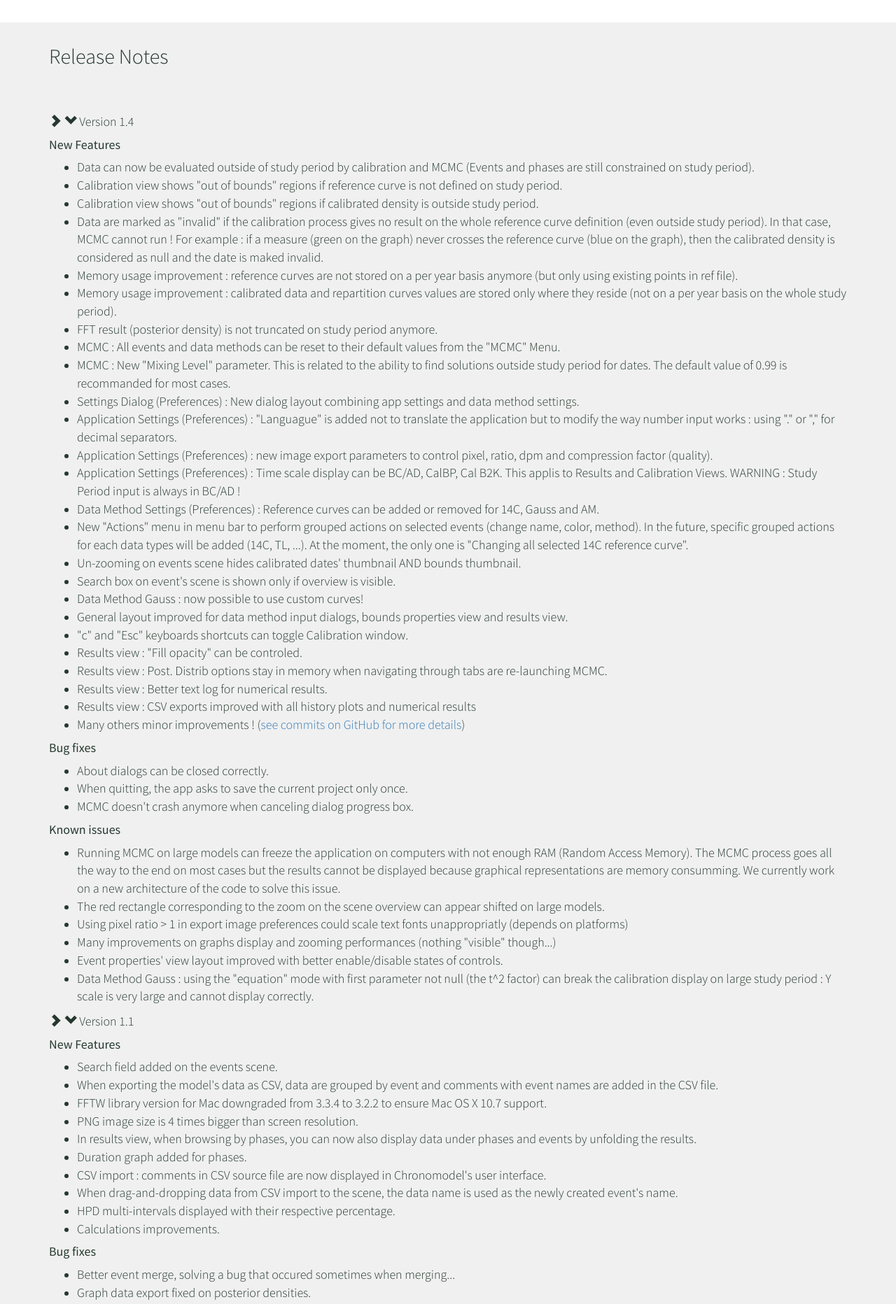
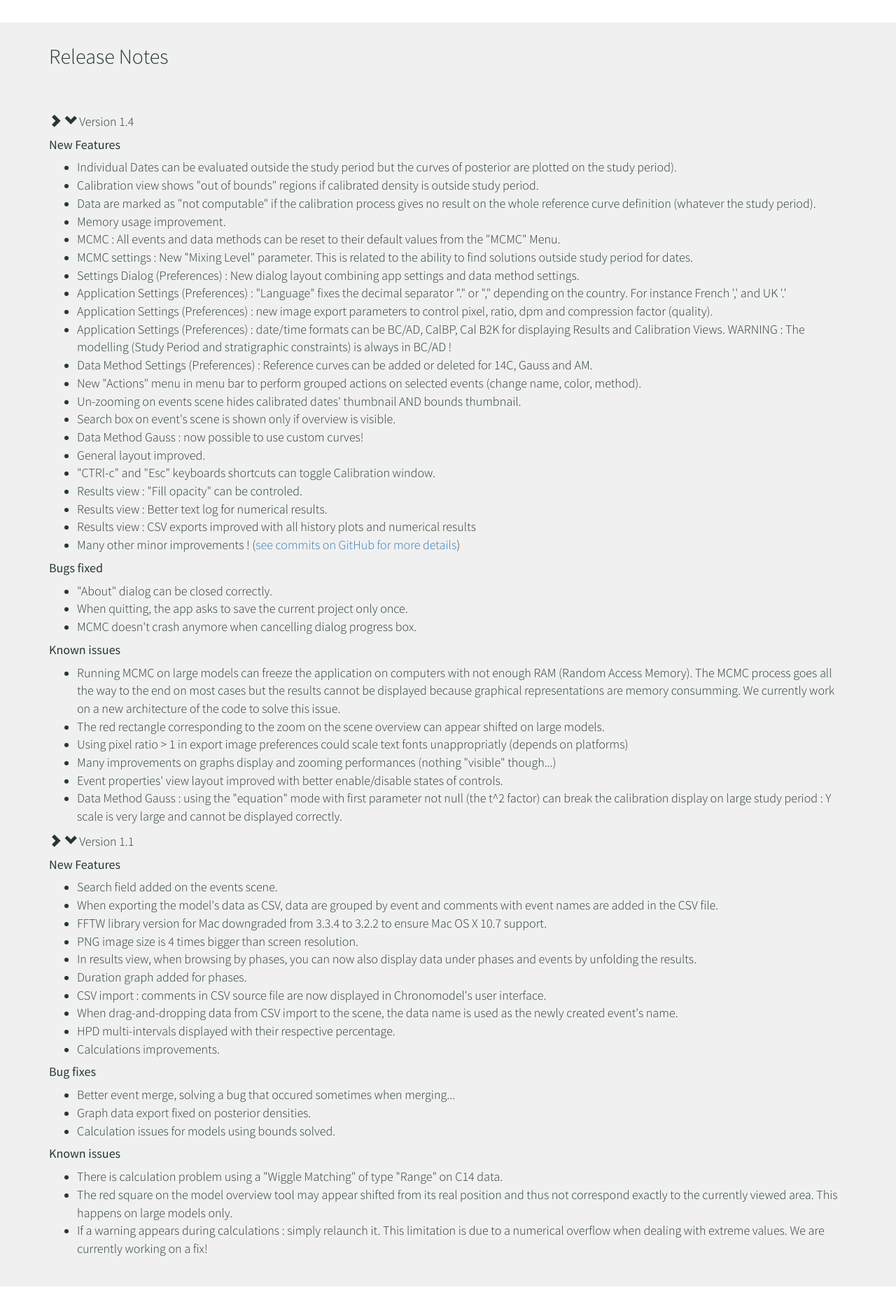
Before and after one commit to Chronomodel/website, a PHP site: page /chronomodel/downloads in a window 1280 px wide. Shown: the part 705-2569 px from the top of the page at 70% size. Run offline with PHP 8.4, Linux system fonts and the light colour scheme.

Commit message:
maj download
new release

```diff
--- a/partials/downloads.php
+++ b/partials/downloads.php
@@ -1,6 +1,6 @@
 <?php
 
-$version_ok = false;
+$version_ok = FALSE;
 
 ?>
 
@@ -124,38 +124,34 @@
             <div class="content">
                 <h4>New Features</h4>
                 <ul>
-                    <li>Data can now be evaluated outside of study period by calibration and MCMC (Events and phases are still constrained on study period).</li>
-                    <li>Calibration view shows "out of bounds" regions if reference curve is not defined on study period.</li>
+                    <li>Individual Dates can be evaluated outside the study period but the curves of posterior are plotted on the study period).</li>
                     <li>Calibration view shows "out of bounds" regions if calibrated density is outside study period.</li>
-                    <li>Data are marked as "invalid" if the calibration process gives no result on the whole reference curve definition (even outside study period). In that case, MCMC cannot run !
-                        For example : if a measure (green on the graph) never crosses the reference curve (blue on the graph), then the calibrated density is considered as null and the date is maked invalid.</li>
-                    <li>Memory usage improvement : reference curves are not stored on a per year basis anymore (but only using existing points in ref file).</li>
-                    <li>Memory usage improvement : calibrated data and repartition curves values are stored only where they reside (not on a per year basis on the whole study period).</li>
-                    <li>FFT result (posterior density) is not truncated on study period anymore.</li>
+                    <li>Data are marked as "not computable" if the calibration process gives no result on the whole reference curve definition
+		    (whatever the study period).</li>
+                    <li>Memory usage improvement.</li>
                     <li>MCMC : All events and data methods can be reset to their default values from the "MCMC" Menu.</li>
-                    <li>MCMC : New "Mixing Level" parameter. This is related to the ability to find solutions outside study period for dates. The default value of 0.99 is recommanded for most cases.</li>
+                    <li>MCMC settings : New "Mixing Level" parameter. This is related to the ability to find solutions outside study period for dates.</li>
                     <li>Settings Dialog (Preferences) : New dialog layout combining app settings and data method settings.</li>
-                    <li>Application Settings (Preferences) : "Languague" is added not to translate the application but to modify the way number input works : using "." or "," for decimal separators.</li>
+		    <li>Application Settings (Preferences) : "Language" fixes the decimal separator "." or "," depending on the country. For instance French ',' and UK '.' </li>
                     <li>Application Settings (Preferences) : new image export parameters to control pixel, ratio, dpm and compression factor (quality).</li>
-                    <li>Application Settings (Preferences) : Time scale display can be BC/AD, CalBP, Cal B2K. This applis to Results and Calibration Views. WARNING : Study Period input is always in BC/AD !</li>
-                    <li>Data Method Settings (Preferences) : Reference curves can be added or removed for 14C, Gauss and AM.</li>
-                    <li>New "Actions" menu in menu bar to perform grouped actions on selected events (change name, color, method). In the future, specific grouped actions for each data types will be added (14C, TL, ...). At the moment, the only one is "Changing all selected 14C reference curve".</li>
+                    <li>Application Settings (Preferences) :  date/time formats  can be BC/AD, CalBP, Cal B2K for displaying  Results and Calibration Views.                         WARNING : The modelling (Study Period and stratigraphic constraints) is always in BC/AD !</li>
+                    <li>Data Method Settings (Preferences) : Reference curves can be added or deleted for 14C, Gauss and AM.</li>
+                    <li>New "Actions" menu in menu bar to perform grouped actions on selected events (change name, color, method).</li>
                     <li>Un-zooming on events scene hides calibrated dates' thumbnail AND bounds thumbnail.</li>
                     <li>Search box on event's scene is shown only if overview is visible.</li>
                     <li>Data Method Gauss : now possible to use custom curves!</li>
-                    <li>General layout improved for data method input dialogs, bounds properties view and results view.</li>
-                    <li>"c" and "Esc" keyboards shortcuts can toggle Calibration window.</li>
+                    <li>General layout improved.</li>
+                    <li>"CTRl-c" and "Esc" keyboards shortcuts can toggle Calibration window.</li>
                     <li>Results view : "Fill opacity" can be controled.</li>
-                    <li>Results view : Post. Distrib options stay in memory when navigating through tabs are re-launching MCMC.</li>
                     <li>Results view : Better text log for numerical results.</li>
                     <li>Results view : CSV exports improved with all history plots and numerical results</li>
-                    <li>Many others minor improvements ! (<a href="https://github.com/Chronomodel/chronomodel/commits/master" target="_blank">see commits on GitHub for more details</a>)</li>
+                    <li>Many other minor improvements ! (<a href="https://github.com/Chronomodel/chronomodel/commits/master" target="_blank">see commits on GitHub for more details</a>)</li>
                 </ul>
-                <h4>Bug fixes</h4>
+                <h4>Bugs fixed</h4>
                 <ul>
-                    <li>About dialogs can be closed correctly.</li>
+                    <li>"About" dialog can be closed correctly.</li>
                     <li>When quitting, the app asks to save the current project only once.</li>
-                    <li>MCMC doesn't crash anymore when canceling dialog progress box.</li>
+                    <li>MCMC doesn't crash anymore when cancelling dialog progress box.</li>
                 </ul>
                 <h4>Known issues</h4>
                 <ul>
@@ -164,7 +160,7 @@
                     <li>Using pixel ratio > 1 in export image preferences could scale text fonts unappropriatly (depends on platforms)</li>
                     <li>Many improvements on graphs display and zooming performances (nothing "visible" though...)</li>
                     <li>Event properties' view layout improved with better enable/disable states of controls.</li>
-                    <li>Data Method Gauss : using the "equation" mode with first parameter not null (the t^2 factor) can break the calibration display on large study period : Y scale is very large and cannot display correctly.</li>
+                    <li>Data Method Gauss : using the "equation" mode with first parameter not null (the t^2 factor) can break the calibration display on large study period : Y scale is very large and cannot be displayed correctly.</li>
                 </ul>
             </div>
         </div>
```
Also changed, not shown: 1 other file.
